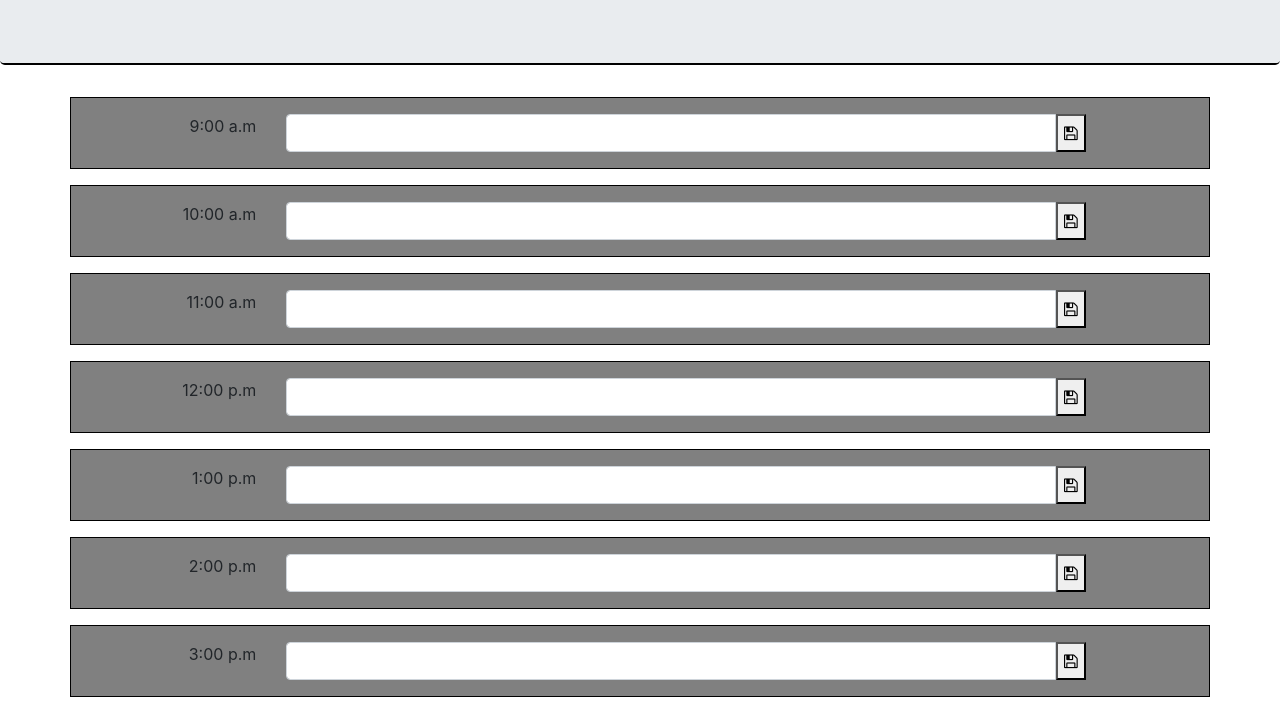
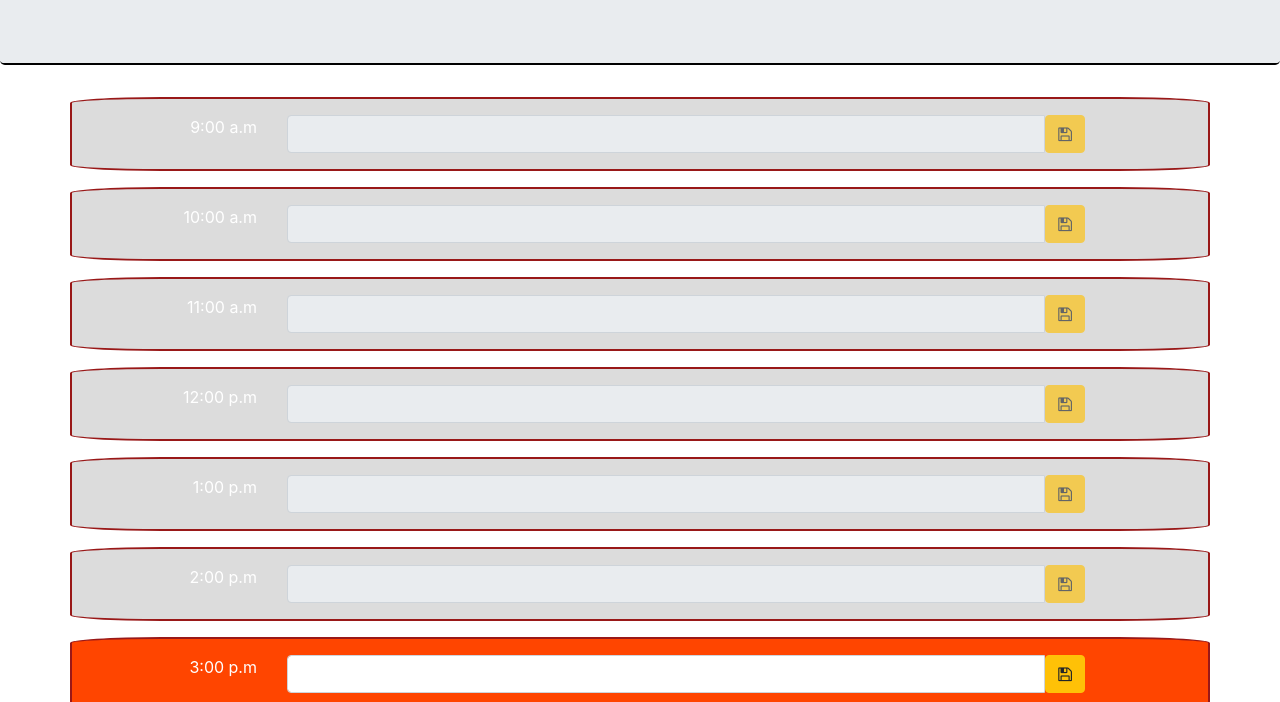
Before and after one commit to Graphicaction/dayPlanner, a plain HTML site: page index.html in a window 1280 px wide. Shown: the part 250-952 px from the top of the page. Drawn offline with nearby package versions, Linux system fonts and the light colour scheme.

Commit message:
Working scheduler

```diff
--- a/assets/css/style.css
+++ b/assets/css/style.css
@@ -1,9 +1,3 @@
-/* *,
-*::before,
-*::after {
-  box-sizing: border-box;
-} */
-
 .jumbotron {
     border-bottom: black 2px solid;
 }
@@ -11,64 +5,17 @@
     color: brown;
     font-size: 2rem;
 }
-
-input {
-    border-width: thick;
-    background-color: gray;
- }
-
- .form-group {
-    margin-bottom: 1rem;
-    border: 1px solid black;
-    padding: 1rem;
-    background-color: coral;
- }
- .row {
+.row {
   margin-bottom: 1rem;
-  border: 1px solid black;
+  border: 2px solid rgb(153, 24, 24);
+  border-radius: 8%;
   padding: 1rem;
-  background-color: coral;
- }
- .container {
+  background-color: rgb(75, 245, 75);
+}
+.container {
    width: 70%;
    margin: auto;
- }
-  /* ul {
-    list-style-type: none;
-    padding: 0;
-    background-color: white;
-  } */
-
-  /* .listDiv {
-    height: 50px;
-    margin-top: 5px;
-    margin-bottom: 5px;
-    padding: 5px;
-    color: white;
-    font-size: 1.5em;
-    line-height: 1.5;
-  }
-
-  .listDiv:before {
-    content: "\200B";
-    position: absolute;
-  }
-
-  .listDiv::after {
-    content: " ";
-    display: block;
-    clear: both;
-  } */
-
-  /* input button {
-    float: right;
-    height: 40px;
-    cursor: pointer;
-    background-color: #ff9500;
-    color: white;
-    font-size: 1em;
-  }
-
-  input button:hover {
-    background-color: #febc5d;
-  } */
+}
+button:hover {
+  background-color: #5548c7;
+}
--- a/assets/javascript/script.js
+++ b/assets/javascript/script.js
@@ -2,86 +2,79 @@
 var currentDay = moment().format("dddd MMM Do");
 $(".date-pick").text(currentDay);
 
-// var todoInput = document.querySelector("#todo-text");
-// var todoList = $("#todo-list");
-// var todoCountSpan = document.querySelector("#todo-count");
-var todos = [];
+var todos = ["","","","","","","","",""];
+var currentTime = moment().format('h');
+var currentHour = moment().hour();
+if (currentTime >= 1)
+ currentTime = parseInt(currentTime) + 3;
+
 init();
-// $(document).on('index:load', renderTodos());
 
 function renderTodos() {
-  // Clear todoList element and update todoCountSpan
-  //todoList.innerHTML = "";
-  // Render a new li for each todo
-   for (var i = 9; i <= 17; i++) {
-    //var todo = todos[i];
+  // Render values for each todo
+   for (var i = 0; i <= 8; i++) {
+    var todo = todos[i];
     var myInput = "input" + i;
-    // $("#"+myInput).val("todo");
-    // li.setAttribute("data-index", i);
-     $(".row").css("background-color","gray");
-
-
-
-    // var button = $("<button>");
-    // button.attr("class", "btn btn-default");
-    // button.text("Complete");
-
-    // li.append(button);
-    // liDiv.append(li);
-    // todoList.append(liDiv);
-   }
+    $("#"+myInput).val(todo);
+    var j = i + 9;
+    if(j < currentHour) {
+      let myRow = "row" + i;
+      $("#"+myRow).css("background-color","#DCDCDC");
+      $("#input"+i).prop("disabled", true);
+      $("#btn"+i).prop("disabled", true);
+      $("#label"+i).css("color","white");
+    }
+    if(j === currentHour) {
+      $("#row"+i).css("background-color","#FF4500");
+      $("#label"+i).css("color","white");
+    }
+  }
 }
 
- function init() {
+function init() {
+  // Clear todos after 6 pm
+  if(currentHour >= 18 || currentHour < 9 ) {
+    clear();
+  }
   // Get stored todos from localStorage
-  // Parsing the JSON string to an object
   var storedTodos = JSON.parse(localStorage.getItem("todos"));
-
+  console.log(storedTodos);
   // If todos were retrieved from localStorage, update the todos array to it
   if (storedTodos !== null) {
     todos = storedTodos;
   }
   // Render todos to the DOM
   renderTodos();
- }
+}
 
-// function storeTodos() {
-//   // Stringify and set "todos" key in localStorage to todos array
-//   localStorage.setItem("todos", JSON.stringify(todos));
-// }
+function clear() {
+  for (var i = 0; i <= 8; i++) {
+    todos[i] = "";
+    storeTodos();
+  }
+}
 
-// // When form is submitted...
-// todoForm.addEventListener("submit", function(event) {
-//   event.preventDefault();
+function storeTodos() {
+  console.log(todos);
+  localStorage.setItem("todos", JSON.stringify(todos));
+}
 
-//   var todoText = todoInput.value.trim();
-
-//   // Return from function early if submitted todoText is blank
-//   if (todoText === "") {
-//     return;
-//   }
-
-//   // Add new todoText to todos array, clear the input
-//   todos.push(todoText);
-//   todoInput.value = "";
-
-//   // Store updated todos in localStorage, re-render the list
-//   storeTodos();
-//   renderTodos();
-// });
-
-// // When a element inside of the todoList is clicked...
-// $(".row").addEventListener("click", function(event) {
-//   var element = event.target;
-
-//   // If that element is a button...
-//   if (element.matches("button") === true) {
-//     // Get its data-index value and remove the todo element from the list
-//     var index = element.parentElement.getAttribute("data-index");
-//     todos.splice(index, 1);
-
-//     // Store updated todos in localStorage, re-render the list
-//     storeTodos();
-//     renderTodos();
-//   }
-// });
+// When a element inside of the todoList is clicked...
+$(".btn").on("click", function(event) {
+    // event.preventDefault();
+    // event.stopImmediatePropagation();
+    var id = event.currentTarget.id;
+    // Get index value from the id of the target element
+    var index = id.slice(id.length - 1);
+    var todoId = "input" + index;
+    //storing value in the 'index-9'th index of todos input since the todo list is starting from 9
+    todos[index] = $("#"+todoId).val();
+    if (todos[index] === "") {
+      alert("Please enter a task before saving!");
+      return;
+    } else {
+       // Store updated todos in localStorage
+      storeTodos();
+      alert("Saved!")
+    }
+});
--- a/index.html
+++ b/index.html
@@ -16,91 +16,91 @@
     </div>
     <div class="container">
         <div id="todo-list">
-          <div class="row">
-            <label class="col-2 d-flex justify-content-end">9:00 a.m</label>
+          <div class="row" id="row0">
+            <label id="label0" class="col-2 d-flex justify-content-end">9:00 a.m</label>
             <div class="input-group col-9">
-              <input id="input9" type="text" class="form-control input-lg">
-              <button type="button" id="btn9" class="input-group-addon" aria-label="Close">
+              <input id="input0" type="text" class="form-control input-lg">
+              <button type="button" id="btn0" class="input-group-addon btn btn-warning">
                 <span class="fa fa-save" aria-hidden="true"></span>
               </button>
             </div>
           </div>
 
-          <div class="row">
-              <label class="col-2 d-flex justify-content-end">10:00 a.m</label>
+          <div class="row" id="row1">
+              <label id="label1" class="col-2 d-flex justify-content-end">10:00 a.m</label>
               <div class="input-group col-9">
-                <input id="input10" type="text" class="form-control">
-                <button type="button" id="btn10" class="input-group-addon" aria-label="Close">
+                <input id="input1" type="text" class="form-control">
+                <button type="button" id="btn1" class="input-group-addon btn btn-warning">
                   <span class="fa fa-save" aria-hidden="true"></span>
                 </button>
               </div>
           </div>
 
-          <div class="row">
-              <label class="col-2 d-flex justify-content-end">11:00 a.m</label>
+          <div class="row" id="row2">
+              <label id="label2" class="col-2 d-flex justify-content-end">11:00 a.m</label>
               <div class="input-group col-9">
-                <input id="input11" type="text" class="form-control">
-                <button type="button" id="btn11" class="input-group-addon">
+                <input id="input2" type="text" class="form-control">
+                <button type="button" id="btn2" class="input-group-addon btn btn-warning">
                   <span class="fa fa-save" aria-hidden="true"></span>
                 </button>
               </div>
           </div>
 
-          <div class="row">
-              <label class="col-2 d-flex justify-content-end">12:00 p.m</label>
+          <div class="row" id="row3">
+              <label id="label3" class="col-2 d-flex justify-content-end">12:00 p.m</label>
               <div class="input-group col-9">
-                <input id="input12" type="text" class="form-control">
-                <button type="button" id="btn12" class="input-group-addon">
+                <input id="input3" type="text" class="form-control">
+                <button type="button" id="btn3" class="input-group-addon btn btn-warning">
                   <span class="fa fa-save" aria-hidden="true"></span>
                 </button>
               </div>
           </div>
 
-          <div class="row">
-              <label class="col-2 d-flex justify-content-end">1:00 p.m</label>
+          <div class="row" id="row4">
+              <label id="label4" class="col-2 d-flex justify-content-end">1:00 p.m</label>
               <div class="input-group col-9">
-                <input id="input13" type="text" class="form-control">
-                <button type="button" id="btn13" class="input-group-addon">
+                <input id="input4" type="text" class="form-control">
+                <button type="button" id="btn4" class="input-group-addon btn btn-warning">
                   <span class="fa fa-save" aria-hidden="true"></span>
                 </button>
               </div>
           </div>
 
-          <div class="row">
-            <label class="col-2 d-flex justify-content-end">2:00 p.m</label>
+          <div class="row" id="row5">
+            <label id="label5" class="col-2 d-flex justify-content-end">2:00 p.m</label>
             <div class="input-group col-9">
-              <input id="input14" type="text" class="form-control">
-              <button type="button" id="btn14" class="input-group-addon">
+              <input id="input5" type="text" class="form-control">
+              <button type="button" id="btn5" class="input-group-addon btn btn-warning">
                 <span class="fa fa-save" aria-hidden="true"></span>
               </button>
             </div>
           </div>
 
-          <div class="row">
-            <label class="col-2 d-flex justify-content-end">3:00 p.m</label>
+          <div class="row" id="row6">
+            <label id="label6" class="col-2 d-flex justify-content-end">3:00 p.m</label>
             <div class="input-group col-9">
-              <input id="input15" type="text" class="form-control">
-              <button type="button" id="btn15" class="input-group-addon">
+              <input id="input6" type="text" class="form-control">
+              <button type="button" id="btn6" class="input-group-addon btn btn-warning">
                 <span class="fa fa-save" aria-hidden="true"></span>
               </button>
             </div>
           </div>
 
-          <div class="row">
-              <label class="col-2 d-flex justify-content-end">4:00 p.m</label>
+          <div class="row" id="row7">
+              <label id="label7" class="col-2 d-flex justify-content-end">4:00 p.m</label>
               <div class="input-group col-9">
-                <input id="input16" type="text" class="form-control">
-                <button type="button" id="btn16" class="input-group-addon">
+                <input id="input7" type="text" class="form-control">
+                <button type="button" id="btn7" class="input-group-addon btn btn-warning">
                   <span class="fa fa-save" aria-hidden="true"></span>
                 </button>
               </div>
           </div>
 
-          <div class="row">
-            <label class="col-2 d-flex justify-content-end">5:00 p.m</label>
+          <div class="row" id="row8">
+            <label id="label8" class="col-2 d-flex justify-content-end">5:00 p.m</label>
             <div class="input-group col-9">
-              <input id="input17" type="text" class="form-control">
-              <button type="button" id="btn17" class="input-group-addon">
+              <input id="input8" type="text" class="form-control">
+              <button type="button" id="btn8" class="input-group-addon btn btn-warning">
                 <span class="fa fa-save" aria-hidden="true"></span>
               </button>
             </div>
```
